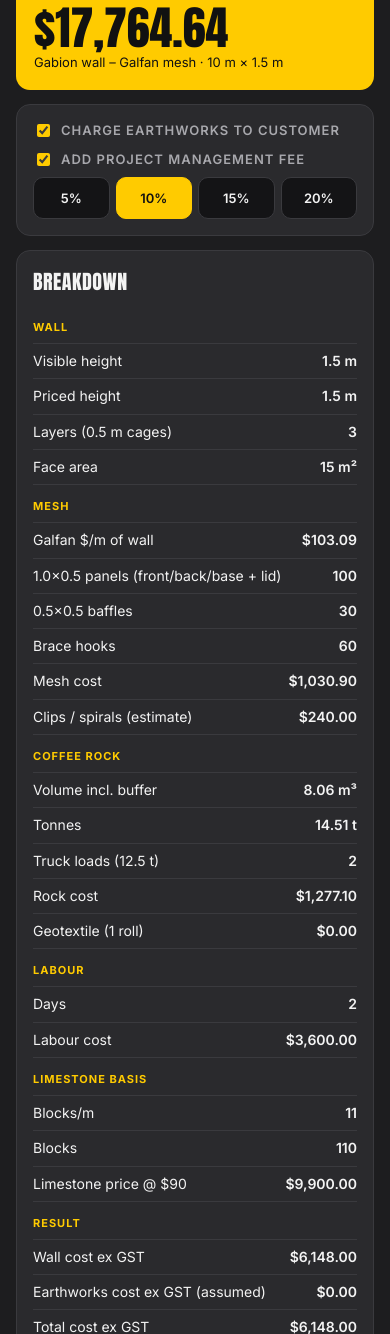
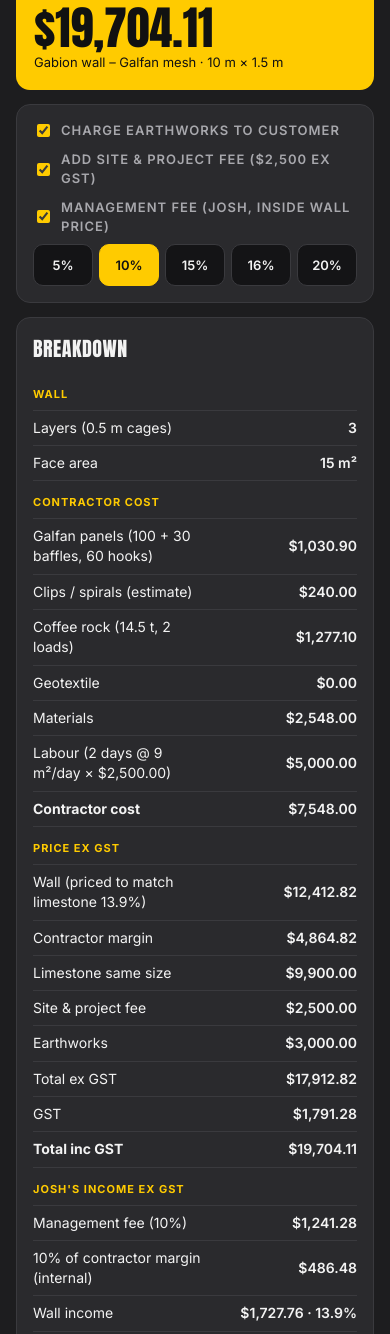
Before and after one commit to gabionRstar/wall-quote-calculator, a plain HTML site: page index.html in a window 390 px wide. Shown: the part 532-1866 px from the top of the page. Drawn offline with Linux system fonts and the light colour scheme.

Commit message:
New margin model: contractor cost + Josh fee/share, ,500 site & project fee, gabion priced to match limestone %

```diff
--- a/calc.js
+++ b/calc.js
@@ -1,5 +1,7 @@
-/* Gabion Fabrication – Wall Quote Calculator. Formulas copied 1:1 from the Google Sheet
-   "Gabion Wall Quote Calculator (2026)" (Calculator / Rates / Height table tabs). All $ ex GST unless "Inc". */
+/* Gabion Fabrication – Wall Quote Calculator. All $ ex GST unless "Inc".
+   Model (Josh, Oct 2026): limestone = blocks x $90. Contractor cost = materials + labour (day rate, rounded to 0.5 day).
+   Josh income = mgmt fee % of wall price + 10% of contractor margin (+ flat site & project fee on top).
+   Gabion wall price is solved so Josh's wall % equals limestone's at the same height & length. Gabion materials from the 2026 sheet. */
 /* Limestone blocks/m: exact port of calc() from gabionRstar/limestone-calculator (limestone.js, Structerre H23R taper + SMALL table). */
 var LIME_C = { BLOCK_L: 1000, BLOCK_W: 350, BLOCK_H: 350, MORTAR: 20, MIN_BASE: 650, EMBED_LOW: 200, EMBED_HIGH: 300, EMBED_SWITCH: 1000 };
 var LIME_SMALL = { 400: [1, 1], 500: [1, 1], 600: [2, 2, 1], 700: [2, 2, 1], 800: [2, 2, 1] };
@@ -24,11 +26,10 @@ var DEFAULT_RATES = {
   clipsPerLayerPerM: 8,      // ESTIMATE
   rockLoadPrice: 1100, rockLoadTonnes: 12.5, rockDensity: 1.8, rockM3PerLayerPerM: 0.25, rockBuffer: 0.075,
   geoMetresPerRoll: 50, geoRollPrice: 0,
-  dayRate: 1800, limestoneM2PerDay: 18, gabionTimeMultiplier: 2, dayRounding: 0.5,
-  blockSell: 90, // Bret's installed rate: all-in (materials + labour), also the contractor cost
+  dayRate: 2500, limestoneM2PerDay: 18, gabionM2PerDay: 9, dayRounding: 0.5, blockMaterial: 32, contractorShare: 0.10, siteFee: 2500, siteFeeEnabled: true,
+  blockSell: 90, // limestone sell price per block, all-in (materials + labour)
   blocksPerMetre: limestoneTable(),   // from original limestone calculator (was sheet: 3.5/5/7/14.5/19/25)
-  earthworksFee: 3000, earthworksMaxLength: 50, extraPct: 0.10, pmEnabled: true, earthworksEnabled: true, pmOptions: [0.05, 0.10, 0.15, 0.20], earthworksCost: 0, engineeringFee: 2350, // engineering & site approval, included INSIDE the 20% PM line // earthworks cost assumed $0 (not in sheet)
-  galvFactor: 1.05, galfanFactor: 1.15, gst: 0.10, minMargin: 0.20
+  earthworksFee: 3000, earthworksMaxLength: 50, extraPct: 0.10, pmEnabled: true, earthworksEnabled: true, pmOptions: [0.05, 0.10, 0.15, 0.16, 0.20], gst: 0.10
 };
 function roundUp(x, d) { var f = Math.pow(10, d || 0); return Math.ceil(+(x * f).toFixed(9)) / f; }
 function lookupBlocks(r, h) { var k = String(+h); var v = r.blocksPerMetre[k]; if (v === undefined) throw new Error("No blocks-per-metre entry for " + h + " m"); return v; }
@@ -52,21 +53,26 @@ function calcQuote(length, height, type, rates) {
   var rockM3 = r.rockM3PerLayerPerM * layers * L * (1 + r.rockBuffer), rockT = rockM3 * r.rockDensity;
   var rockLoads = roundUp(rockT / r.rockLoadTonnes), rockCost = rockT * (r.rockLoadPrice / r.rockLoadTonnes);
   var geoRolls = roundUp(L / r.geoMetresPerRoll), geoCost = geoRolls * r.geoRollPrice;
-  var gabDays = roundUp(face / (r.limestoneM2PerDay / r.gabionTimeMultiplier) / r.dayRounding) * r.dayRounding;
-  var gabLabour = gabDays * r.dayRate;
+  var days = function (area, perDay) { return roundUp(area / perDay / r.dayRounding) * r.dayRounding; };
+  var gabDays = days(face, r.gabionM2PerDay), gabLabour = gabDays * r.dayRate;
   var isLime = type !== "galfan" && type !== "galvanised";
-  // Limestone: exact entered height, original calc() block count (no 0.5 m round-up). Gabion: priced from limestone at the rounded-up cage height.
-  var bpm = isLime ? limestoneBpm(visibleHeight) : lookupBlocks(r, H), blocks = roundUp(bpm * L);
-  var limeQuote = blocks * r.blockSell; // limestone wall price = blocks x $90, nothing on top
-  var meshCost, cost, quoteEx;
-  if (type === "galfan") { meshCost = galfanPerM * L; cost = meshCost + clips + rockCost + geoCost + gabLabour; quoteEx = limeQuote * r.galvFactor * r.galfanFactor; }
-  else if (type === "galvanised") { meshCost = galvSheets * r.sheetPrice; cost = meshCost + clips + rockCost + geoCost + gabLabour; quoteEx = limeQuote * r.galvFactor; }
-  else { meshCost = 0; cost = limeQuote; quoteEx = limeQuote; } // $90/block is contractor cost all-in: no wall margin, profit = PM fee
+  var f = r.pmEnabled ? r.extraPct : 0, k = r.contractorShare;
+  // Limestone at the exact entered height (original calc() blocks x $90). Always computed: it sets gabion's target %.
+  var bpm = limestoneBpm(visibleHeight), blocks = roundUp(bpm * L), limeQuote = blocks * r.blockSell;
+  var limeFace = L * visibleHeight, limeDays = days(limeFace, r.limestoneM2PerDay), limeLabour = limeDays * r.dayRate, limeMat = blocks * r.blockMaterial;
+  var limeCost = limeMat + limeLabour, limeIncome = f * limeQuote + k * (limeQuote - limeCost), targetPct = limeQuote ? limeIncome / limeQuote : 0;
+  var meshCost, matCost, cost, quoteEx;
+  if (isLime) { meshCost = 0; matCost = limeMat; cost = limeCost; quoteEx = limeQuote; }
+  else {
+    meshCost = type === "galfan" ? galfanPerM * L : galvSheets * r.sheetPrice;
+    matCost = meshCost + clips + rockCost + geoCost; cost = matCost + gabLabour;
+    // Josh's % = (f*P + k*(P - C)) / P = target  =>  P = k*C / (f + k - target)
+    var den = f + k - targetPct; quoteEx = den > 1e-9 ? k * cost / den : NaN;
+  }
   var earthTBC = L > r.earthworksMaxLength, earthEx = r.earthworksEnabled !== false && L > 0 && !earthTBC ? r.earthworksFee : 0;
-  var extraEx = r.pmEnabled ? quoteEx * r.extraPct : 0, /* PM fee on wall price only, on top */ totalEx = quoteEx + earthEx + extraEx;
-  var totalCost = cost + (earthEx ? r.earthworksCost : 0);
-  var profit = totalEx - totalCost, margin = totalEx === 0 ? 0 : profit / totalEx;
-  var g1 = 1 + r.gst, engEx = r.engineeringFee, pmBalEx = Math.max(0, extraEx - engEx), engShort = r.pmEnabled && extraEx < engEx; if (!r.pmEnabled) { engEx = 0; pmBalEx = 0; }
+  var siteEx = r.siteFeeEnabled !== false && L > 0 ? r.siteFee : 0;
+  var totalEx = quoteEx + siteEx + earthEx, g1 = 1 + r.gst;
+  var contractorMargin = quoteEx - cost, joshFee = f * quoteEx, joshShare = k * contractorMargin, joshTotal = joshFee + joshShare + siteEx;
   return {
     input: { length: L, height: visibleHeight, type: type }, visibleHeight: visibleHeight, pricedHeight: isLime ? visibleHeight : pricedHeight, heightAdjusted: !isLime && pricedHeight !== visibleHeight, layers: layers, faceArea: face,
     mesh: type === "galfan" ? { kind: "Galfan panels", perMetre: galfanPerM, panels1x05: galfanPanels1x05, baffles05x05: galfanBaffles, hooks: hooks, cost: meshCost }
@@ -75,11 +81,13 @@ function calcQuote(length, height, type, rates) {
     clips: type === "limestone" ? 0 : clips,
     rock: type === "limestone" ? null : { m3: rockM3, tonnes: rockT, loads: rockLoads, cost: rockCost },
     geotextile: type === "limestone" ? null : { rolls: geoRolls, cost: geoCost },
-    labour: type === "limestone" ? null : { days: gabDays, cost: gabLabour },
-    limestone: { blocksPerMetre: bpm, blocks: blocks, quote: limeQuote },
-    wallCost: cost, cost: totalCost, quoteEx: quoteEx, quoteInc: quoteEx * g1,
-    earthworksEnabled: r.earthworksEnabled !== false, earthworksTBC: earthTBC, earthworksEx: earthEx, earthworksInc: earthEx * g1, extraEx: extraEx, extraInc: extraEx * g1, pm: { enabled: !!r.pmEnabled, totalEx: extraEx, totalInc: extraEx * g1, engineeringEx: engEx, engineeringInc: engEx * g1, balanceEx: pmBalEx, balanceInc: pmBalEx * g1, engineeringExceedsPm: engShort, shortfallEx: engShort ? engEx - extraEx : 0 }, totalEx: totalEx, totalInc: totalEx * g1, gstAmount: totalEx * r.gst,
-    wallMargin: quoteEx === 0 ? 0 : (quoteEx - cost) / quoteEx, profit: profit, margin: margin, belowMin: margin < r.minMargin
+    labour: { days: isLime ? limeDays : gabDays, cost: isLime ? limeLabour : gabLabour, m2PerDay: isLime ? r.limestoneM2PerDay : r.gabionM2PerDay },
+    limestone: { blocksPerMetre: bpm, blocks: blocks, quote: limeQuote, cost: limeCost, joshPct: targetPct },
+    materialsCost: matCost, contractorCost: cost, contractorMargin: contractorMargin, quoteEx: quoteEx, quoteInc: quoteEx * g1,
+    siteFeeEnabled: r.siteFeeEnabled !== false, siteFeeEx: siteEx, siteFeeInc: siteEx * g1,
+    earthworksEnabled: r.earthworksEnabled !== false, earthworksTBC: earthTBC, earthworksEx: earthEx, earthworksInc: earthEx * g1,
+    pm: { enabled: !!r.pmEnabled, pct: f }, totalEx: totalEx, totalInc: totalEx * g1, gstAmount: totalEx * r.gst,
+    josh: { fee: joshFee, share: joshShare, siteFee: siteEx, total: joshTotal, pct: totalEx ? joshTotal / totalEx : 0, wallOnly: joshFee + joshShare, wallOnlyPct: quoteEx ? (joshFee + joshShare) / quoteEx : 0, targetPct: targetPct }
   };
 }
 if (typeof module !== "undefined" && module.exports) module.exports = { calcQuote: calcQuote, limestoneBpm: limestoneBpm, DEFAULT_RATES: DEFAULT_RATES };
--- a/index.html
+++ b/index.html
@@ -15,7 +15,7 @@ input,select{background-color:#141416;width:100%;appearance:none;background-imag
 .f{margin-bottom:14px}.seg{display:grid;grid-template-columns:repeat(3,1fr);gap:6px}
 .seg button{padding:12px 4px;border-radius:10px;border:1px solid var(--c3);background:#141416;color:var(--t);font:600 13px Inter;cursor:pointer}
 .seg button.on{background:var(--y);color:#111;border-color:var(--y)}
-.pm{grid-template-columns:repeat(4,1fr)}.pm.off{opacity:.35;pointer-events:none}.hgt{grid-template-columns:repeat(6,1fr)}
+.pm{grid-template-columns:repeat(5,1fr)}.pm.off{opacity:.35;pointer-events:none}.hgt{grid-template-columns:repeat(6,1fr)}
 .total{background:var(--y);color:#111;border-radius:14px;padding:18px;margin-bottom:14px}
 .total .k{font-size:12px;font-weight:700;letter-spacing:1px;text-transform:uppercase}
 .total .v{font-family:Anton,sans-serif;font-size:46px;line-height:1.1}.total .s{font-size:13px}
@@ -39,50 +39,51 @@ tr.h td{color:var(--y);font-weight:700;text-transform:uppercase;font-size:11px;l
 <label class="toggle"><input type="checkbox" id="internal" checked> Show internal cost &amp; margin (Josh's view)</label>
 </div><div>
 <div class="total"><div class="k" id="tlabel">Quote inc GST</div><div class="v" id="tval">$0</div><div class="s" id="tsub"></div></div>
-<div class="card"><label class="toggle" style="margin:0 0 10px"><input type="checkbox" id="earthon"> Charge earthworks to customer</label><label class="toggle" style="margin:0 0 8px"><input type="checkbox" id="pmon"> Add project management fee</label><div class="seg pm" id="pmseg"></div></div>
+<div class="card"><label class="toggle" style="margin:0 0 10px"><input type="checkbox" id="earthon"> Charge earthworks to customer</label><label class="toggle" style="margin:0 0 10px"><input type="checkbox" id="siteon"> Add site &amp; project fee ($2,500 ex GST)</label><label class="toggle" style="margin:0 0 8px"><input type="checkbox" id="pmon"> Management fee (Josh, inside wall price)</label><div class="seg pm" id="pmseg"></div></div>
 <div class="card"><h2>Breakdown</h2><table id="bd"></table></div>
 </div></div>
 <div class="card"><details><summary>Rates</summary>
-<p class="note">All ex GST. Changes save on this device only. Blocks/m table drives the limestone price (and so every gabion quote).</p>
-<div class="rates" id="rates"></div><button class="btn" id="reset">Reset to sheet rates</button></details></div>
-<p class="note">Formulas mirror the "Gabion Wall Quote Calculator (2026)" Google Sheet. Clips allowance is an estimate; geotextile is $0 until priced; 2.5 m / 3.0 m block rates are flagged to verify.</p>
+<p class="note">All ex GST. Changes save on this device only. Limestone blocks come from the original limestone calculator. Gabion is priced so your % matches limestone at the same size.</p>
+<div class="rates" id="rates"></div><button class="btn" id="reset">Reset to default rates</button></details></div>
+<p class="note">Gabion materials from the 2026 sheet. Clips allowance is an estimate; geotextile, freight and overheads not yet priced.</p>
 </div>
 <script src="calc.js"></script><script>
-var KEY="wqc-rates-v3",LABELS={layerHeight:"Layer height m",panel05x05:"Galfan 0.5x0.5 $",panel05x1:"Galfan 0.5x1 $",panel1x05:"Galfan 1x0.5 $",panel1x1:"Galfan 1x1 $",panel2x05:"Galfan 2x0.5 $",panel2x1:"Galfan 2x1 $",braceHook:"Brace hook $",hooksPerLayerPerM:"Hooks /layer/m",sheetLength:"Galv sheet L m",sheetWidth:"Galv sheet W m",sheetPrice:"Galv sheet $",meshFront:"Front m²/layer/m",meshBack:"Back m²/layer/m",meshBase:"Base m²/layer/m",meshBaffle:"Baffle m²/layer/m",meshLid:"Lid m²/m",meshWaste:"Mesh waste (0.1=10%)",clipsPerLayerPerM:"Clips $/layer/m",rockLoadPrice:"Rock $/load",rockLoadTonnes:"Load tonnes",rockDensity:"Rock t/m³",rockM3PerLayerPerM:"Rock m³/layer/m",rockBuffer:"Rock buffer (0.075)",geoMetresPerRoll:"Geotex m/roll",geoRollPrice:"Geotex $/roll",dayRate:"Labour $/day",limestoneM2PerDay:"Limestone m²/day",gabionTimeMultiplier:"Gabion time x",dayRounding:"Round days to",blockSell:"Limestone $/block (all-in)",earthworksFee:"Earthworks $ ex GST",earthworksMaxLength:"Earthworks if length ≤ m",extraPct:"Project mgmt % (0.1)",engineeringFee:"Engineering &amp; approval $ (in PM)",earthworksCost:"Earthworks cost $",galvFactor:"Galv quote x lime",galfanFactor:"Galfan x galv",gst:"GST (0.1)",minMargin:"Min margin (0.2)"};
+var KEY="wqc-rates-v4",LABELS={dayRate:"Labour $/day",limestoneM2PerDay:"Limestone build m²/day",gabionM2PerDay:"Gabion build m²/day",dayRounding:"Round days up to",blockSell:"Limestone sell $/block",blockMaterial:"Limestone material $/block",contractorShare:"Josh share of contractor margin (0.1)",extraPct:"Management fee (0.1)",siteFee:"Site &amp; project fee $",earthworksFee:"Earthworks $",earthworksMaxLength:"Earthworks if length ≤ m",panel1x05:"Galfan 1x0.5 $",panel05x05:"Galfan 0.5x0.5 $",braceHook:"Brace hook $",hooksPerLayerPerM:"Hooks /layer/m",sheetPrice:"Galv sheet $",sheetLength:"Galv sheet L m",sheetWidth:"Galv sheet W m",meshWaste:"Mesh waste (0.1)",clipsPerLayerPerM:"Clips $/layer/m",rockLoadPrice:"Rock $/load",rockLoadTonnes:"Load tonnes",rockDensity:"Rock t/m³",rockM3PerLayerPerM:"Rock m³/layer/m",rockBuffer:"Rock buffer",geoRollPrice:"Geotex $/roll",geoMetresPerRoll:"Geotex m/roll",gst:"GST (0.1)"};
 function load(){try{var s=JSON.parse(localStorage.getItem(KEY));if(s)return Object.assign({},DEFAULT_RATES,s,{blocksPerMetre:Object.assign({},s.blocksPerMetre||DEFAULT_RATES.blocksPerMetre)});}catch(e){}return JSON.parse(JSON.stringify(DEFAULT_RATES));}
 var R=load(),H=1.5,T="galfan";
 var $=function(n){return n.toLocaleString("en-AU",{style:"currency",currency:"AUD",minimumFractionDigits:2,maximumFractionDigits:2})};
 var n2=function(n,d){return (+n).toLocaleString("en-AU",{maximumFractionDigits:d==null?2:d})};
 function buildRates(){var h="";Object.keys(LABELS).forEach(function(k){h+='<div><label>'+LABELS[k]+'</label><input data-k="'+k+'" type="number" step="any" value="'+R[k]+'"></div>'});
- Object.keys(R.blocksPerMetre).forEach(function(k){h+='<div><label>Blocks/m @ '+k+' m</label><input data-b="'+k+'" type="number" step="any" value="'+R.blocksPerMetre[k]+'"></div>'});
  document.getElementById("rates").innerHTML=h;}
 function buildH(){var o="";for(var i=4;i<=30;i++){var v=(i/10).toFixed(1);o+='<option value="'+v+'"'+(+v==H?" selected":"")+'>'+v+' m</option>'}document.getElementById("hgt").innerHTML=o;}
 function row(a,b,c){return '<tr'+(c?' class="'+c+'"':'')+'><td>'+a+'</td><td>'+(b==null?"":b)+'</td></tr>'}
-function buildPM(){document.getElementById("earthon").checked=R.earthworksEnabled!==false;document.getElementById("pmon").checked=R.pmEnabled!==false;document.getElementById("pmseg").classList.toggle("off",R.pmEnabled===false);document.getElementById("pmseg").innerHTML=(R.pmOptions||DEFAULT_RATES.pmOptions).map(function(p){return '<button data-v="'+p+'" class="'+(Math.abs(p-R.extraPct)<1e-9?"on":"")+'">'+Math.round(p*100)+'%</button>'}).join("")}
+function buildPM(){document.getElementById("siteon").checked=R.siteFeeEnabled!==false;document.getElementById("earthon").checked=R.earthworksEnabled!==false;document.getElementById("pmon").checked=R.pmEnabled!==false;document.getElementById("pmseg").classList.toggle("off",R.pmEnabled===false);document.getElementById("pmseg").innerHTML=(R.pmOptions||DEFAULT_RATES.pmOptions).map(function(p){return '<button data-v="'+p+'" class="'+(Math.abs(p-R.extraPct)<1e-9?"on":"")+'">'+Math.round(p*100)+'%</button>'}).join("")}
 function render(){var L=+document.getElementById("len").value||0,internal=document.getElementById("internal").checked,q;
  try{q=calcQuote(L,H,T,R)}catch(e){document.getElementById("tval").textContent="–";document.getElementById("bd").innerHTML=row(e.message);return}
  var names={galfan:"Gabion wall – Galfan mesh",galvanised:"Gabion wall – galvanised mesh",limestone:"Limestone block wall"};
- document.getElementById("tval").textContent=$(q.totalInc);var pc="Project management ("+Math.round(R.extraPct*100)+"%)";
+ document.getElementById("tval").textContent=$(q.totalInc);
  document.getElementById("tsub").textContent=names[T]+" · "+n2(L)+" m × "+H.toFixed(1)+" m";
  var nt=q.heightAdjusted?"Priced as a "+q.pricedHeight.toFixed(1)+" m wall, "+H.toFixed(1)+" m visible, extra buried.":"";document.getElementById("hnote").textContent=nt;if(nt)document.getElementById("tsub").textContent+=" · "+nt;
- var h=row("Wall",null,"h")+(internal?row("Visible height",H.toFixed(1)+" m")+row("Priced height",q.pricedHeight.toFixed(1)+" m"):"")+row("Layers (0.5 m cages)",T=="limestone"?"–":q.layers)+row("Face area",n2(q.faceArea)+" m²");
+ var sl="Site &amp; project fee",fl="Management fee ("+Math.round(q.pm.pct*100)+"%)",pc=function(x){return (x*100).toFixed(1)+"%"};
+ var h=row("Wall",null,"h")+(internal&&q.heightAdjusted?row("Priced height",q.pricedHeight.toFixed(1)+" m"):"")+(T=="limestone"?"":row("Layers (0.5 m cages)",q.layers))+row("Face area",n2(q.faceArea)+" m²");
  if(internal){
-  if(q.mesh){h+=row("Mesh",null,"h");if(T=="galfan"){h+=row("Galfan $/m of wall",$(q.mesh.perMetre))+row("1.0×0.5 panels (front/back/base + lid)",q.mesh.panels1x05)+row("0.5×0.5 baffles",q.mesh.baffles05x05)+row("Brace hooks",q.hooks)}else{h+=row("Mesh area incl. waste",n2(q.mesh.areaM2)+" m²")+row("2.4×4.5 sheets",q.mesh.sheets)}
-   h+=row("Mesh cost",$(q.mesh.cost))+row("Clips / spirals (estimate)",$(q.clips));
-   h+=row("Coffee rock",null,"h")+row("Volume incl. buffer",n2(q.rock.m3)+" m³")+row("Tonnes",n2(q.rock.tonnes)+" t")+row("Truck loads (12.5 t)",q.rock.loads)+row("Rock cost",$(q.rock.cost))+row("Geotextile ("+q.geotextile.rolls+" roll)",$(q.geotextile.cost))}
-  if(q.labour)h+=row("Labour",null,"h")+row("Days",n2(q.labour.days))+row("Labour cost",$(q.labour.cost));
-  h+=row("Limestone basis",null,"h")+row("Blocks/m",n2(q.limestone.blocksPerMetre))+row("Blocks",q.limestone.blocks)+row("Limestone price @ $"+R.blockSell,$(q.limestone.quote))+(T=="limestone"?row("Contractor cost (all-in @ $"+R.blockSell+")",$(q.limestone.quote)):"");
-  h+=row("Result",null,"h")+row("Wall cost ex GST",$(q.wallCost))+row("Earthworks cost ex GST (assumed)",$(q.earthworksEx?R.earthworksCost:0))+row("Total cost ex GST",$(q.cost))+row("Wall ex GST",$(q.quoteEx))+(q.earthworksTBC?row("Earthworks over "+R.earthworksMaxLength+" m","TBC"):row("Earthworks ex GST"+(q.earthworksEnabled?"":" (not charged)"),$(q.earthworksEx)))+(q.pm.enabled?row(pc+" ex GST",$(q.extraEx))+row("&nbsp;&nbsp;Engineering &amp; site approval ex GST",$(q.pm.engineeringEx))+row("&nbsp;&nbsp;Project management balance ex GST",$(q.pm.balanceEx))+(q.pm.engineeringExceedsPm?row('<span class="warn">⚠ PM '+Math.round(R.extraPct*100)+'% is below engineering $'+n2(R.engineeringFee)+' – short '+$(q.pm.shortfallEx)+' ex GST</span>'):""):"")+row("Total ex GST",$(q.totalEx))+row("GST",$(q.gstAmount))+row("Wall inc GST",$(q.quoteInc))+(q.earthworksEnabled&&!q.earthworksTBC?row("Earthworks inc GST",$(q.earthworksInc)):"")+(q.pm.enabled?row(pc+" inc GST",$(q.extraInc)):"")+row("<b>Total inc GST</b>",$(q.totalInc))+row("Margin $",$(q.profit))+row("Margin % (incl. earthworks"+(q.pm.enabled?" &amp; "+pc:"")+")",'<span class="'+(q.belowMin?"warn":"ok")+'">'+(q.margin*100).toFixed(1)+"%"+(q.belowMin?" ⚠ below "+R.minMargin*100+"%":"")+"</span>")+row("Wall-only margin %",(q.wallMargin*100).toFixed(1)+"%");
+  if(T=="limestone")h+=row("Contractor cost",null,"h")+row("Blocks ("+n2(q.limestone.blocksPerMetre)+"/m)",q.limestone.blocks)+row("Materials @ $"+R.blockMaterial+"/block",$(q.materialsCost));
+  else{h+=row("Contractor cost",null,"h");if(T=="galfan")h+=row("Galfan panels ("+q.mesh.panels1x05+" + "+q.mesh.baffles05x05+" baffles, "+q.hooks+" hooks)",$(q.mesh.cost));else h+=row("Galv sheets ("+q.mesh.sheets+" × 2.4×4.5)",$(q.mesh.cost));
+   h+=row("Clips / spirals (estimate)",$(q.clips))+row("Coffee rock ("+n2(q.rock.tonnes,1)+" t, "+q.rock.loads+" loads)",$(q.rock.cost))+row("Geotextile",$(q.geotextile.cost))+row("Materials",$(q.materialsCost))}
+  h+=row("Labour ("+n2(q.labour.days)+" days @ "+n2(q.labour.m2PerDay)+" m²/day × "+$(R.dayRate)+")",$(q.labour.cost))+row("<b>Contractor cost</b>",$(q.contractorCost));
+  h+=row("Price ex GST",null,"h")+row("Wall"+(T=="limestone"?" ("+q.limestone.blocks+" × $"+R.blockSell+")":" (priced to match limestone "+pc(q.josh.targetPct)+")"),$(q.quoteEx))+row("Contractor margin",$(q.contractorMargin))+(T=="limestone"?"":row("Limestone same size",$(q.limestone.quote)))+(q.siteFeeEnabled?row(sl,$(q.siteFeeEx)):"")+(q.earthworksTBC?row("Earthworks over "+R.earthworksMaxLength+" m","TBC"):row("Earthworks"+(q.earthworksEnabled?"":" (not charged)"),$(q.earthworksEx)))+row("Total ex GST",$(q.totalEx))+row("GST",$(q.gstAmount))+row("<b>Total inc GST</b>",$(q.totalInc));
+  h+=row("Josh's income ex GST",null,"h")+(q.pm.enabled?row(fl,$(q.josh.fee)):row("Management fee","off"))+row(Math.round(R.contractorShare*100)+"% of contractor margin (internal)",$(q.josh.share))+row("Wall income",$(q.josh.wallOnly)+" · "+pc(q.josh.wallOnlyPct))+(q.siteFeeEnabled?row(sl,$(q.josh.siteFee)):"")+row("<b>Josh total</b>",'<span class="ok">'+$(q.josh.total)+" · "+pc(q.josh.pct)+" of ex-GST total</span>");
  } else {
   if(q.rock)h+=row("Coffee rock",n2(q.rock.tonnes,1)+" t");
   if(T=="limestone")h+=row("Limestone blocks",q.limestone.blocks);
-  h+=row("Quote",null,"h")+row("Wall, inc GST",$(q.quoteInc))+(q.earthworksEx?row("Earthworks, inc GST",$(q.earthworksInc)):"")+(q.pm.enabled?row(pc,null,"h")+row("Engineering &amp; site approval, inc GST",$(q.pm.engineeringInc))+row("Project management balance, inc GST",$(q.pm.balanceInc))+row(pc+", inc GST",$(q.extraInc)):"")+row("<b>Total inc GST</b>","<b>"+$(q.totalInc)+"</b>");
+  h+=row("Quote",null,"h")+row("Wall, inc GST",$(q.quoteInc))+(q.siteFeeEx?row(sl+", inc GST",$(q.siteFeeInc)):"")+(q.earthworksEx?row("Earthworks, inc GST",$(q.earthworksInc)):"")+(q.earthworksTBC?row("Earthworks","TBC"):"")+row("<b>Total inc GST</b>","<b>"+$(q.totalInc)+"</b>");
  }
  document.getElementById("bd").innerHTML=h;}
 document.getElementById("hgt").onchange=function(){H=+this.value;render()};
 document.getElementById("type").onclick=function(e){if(!e.target.dataset.v)return;T=e.target.dataset.v;[].forEach.call(this.children,function(b){b.classList.toggle("on",b.dataset.v==T)});render()};
 document.getElementById("pmseg").onclick=function(e){if(!e.target.dataset.v)return;R.extraPct=+e.target.dataset.v;localStorage.setItem(KEY,JSON.stringify(R));var i=document.querySelector('[data-k="extraPct"]');if(i)i.value=R.extraPct;buildPM();render()};
 document.getElementById("earthon").onchange=function(){R.earthworksEnabled=this.checked;localStorage.setItem(KEY,JSON.stringify(R));buildPM();render()};
+document.getElementById("siteon").onchange=function(){R.siteFeeEnabled=this.checked;localStorage.setItem(KEY,JSON.stringify(R));render()};
 document.getElementById("pmon").onchange=function(){R.pmEnabled=this.checked;localStorage.setItem(KEY,JSON.stringify(R));buildPM();render()};
 document.getElementById("len").oninput=render;document.getElementById("internal").onchange=render;
 document.getElementById("rates").oninput=function(e){var t=e.target,v=parseFloat(t.value);if(isNaN(v))return;if(t.dataset.k)R[t.dataset.k]=v;else R.blocksPerMetre[t.dataset.b]=v;localStorage.setItem(KEY,JSON.stringify(R));buildPM();render()};
```
